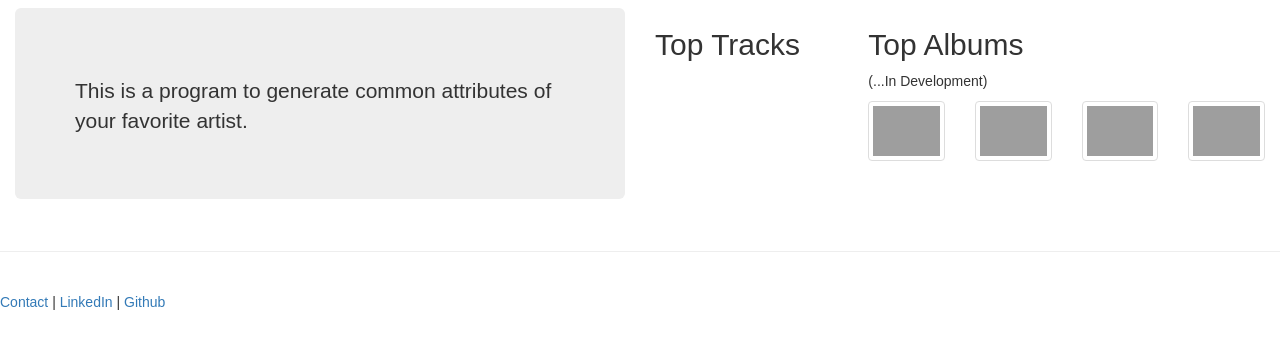
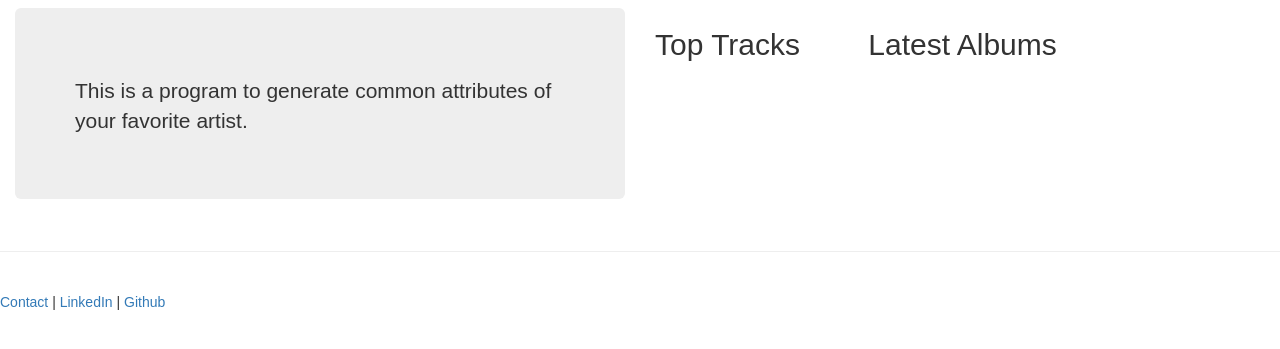
Before and after one commit to mtoriello0725/The-Artilizer, a Flask app: page /artist/display in a window 1280 px wide. Shown: the part 53-402 px from the top of the page. Run offline with Flask 2, Linux system fonts and the light colour scheme; some libraries are stand-ins or nearby versions; grey boxes are pictures that could not be loaded.

Commit message:
Modified album artwork section to make room for d3 functionality

```diff
--- a/templates/display.html
+++ b/templates/display.html
@@ -46,29 +46,24 @@
             </div>
             <!-- Column to display artists top albums -->
             <div class="col-lg-4">
-                <h2>Top Albums</h2><p>(...In Development)</p>
+                <h2>Latest Albums</h2>
                 <!-- For now, display 4 thumbnails, but eventually append this tag with d3 for at most 8 albums: -->
                 <div class="row thumbnail-section">
-                    <div class="col-lg-3">
-                        <a href="#" class="thumbnail">
-                            <img src="https://i.scdn.co/image/f3a95abaa071c1585eeb1e6d1a1a3f1b97460c14">
-                        </a>
+<!--                     <div class="col-lg-3 thumbnail">
+                        <img src="https://i.scdn.co/image/f3a95abaa071c1585eeb1e6d1a1a3f1b97460c14">
                     </div>
-                    <div class="col-lg-3">
-                        <a href="#" class="thumbnail">
-                            <img src="https://i.scdn.co/image/f3a95abaa071c1585eeb1e6d1a1a3f1b97460c14">
-                        </a>
+                    <div class="col-lg-3 thumbnail">
+                        <img src="https://i.scdn.co/image/f3a95abaa071c1585eeb1e6d1a1a3f1b97460c14">
                     </div>
-                    <div class="col-lg-3">
-                        <a href="#" class="thumbnail">
-                            <img src="https://i.scdn.co/image/f3a95abaa071c1585eeb1e6d1a1a3f1b97460c14">
-                        </a>
+                    <div class="col-lg-3 thumbnail">
+                        <img src="https://i.scdn.co/image/f3a95abaa071c1585eeb1e6d1a1a3f1b97460c14">
                     </div>
-                    <div class="col-lg-3">
-                        <a href="#" class="thumbnail">
-                            <img src="https://i.scdn.co/image/f3a95abaa071c1585eeb1e6d1a1a3f1b97460c14">
-                        </a>
+                    <div class="col-lg-3 thumbnail">
+                        <img src="https://i.scdn.co/image/f3a95abaa071c1585eeb1e6d1a1a3f1b97460c14">
                     </div>
+                    <div class="col-lg-3 thumbnail">
+                        <img src="https://i.scdn.co/image/f3a95abaa071c1585eeb1e6d1a1a3f1b97460c14">
+                    </div> -->
                 </div>
             </div>
 
```
